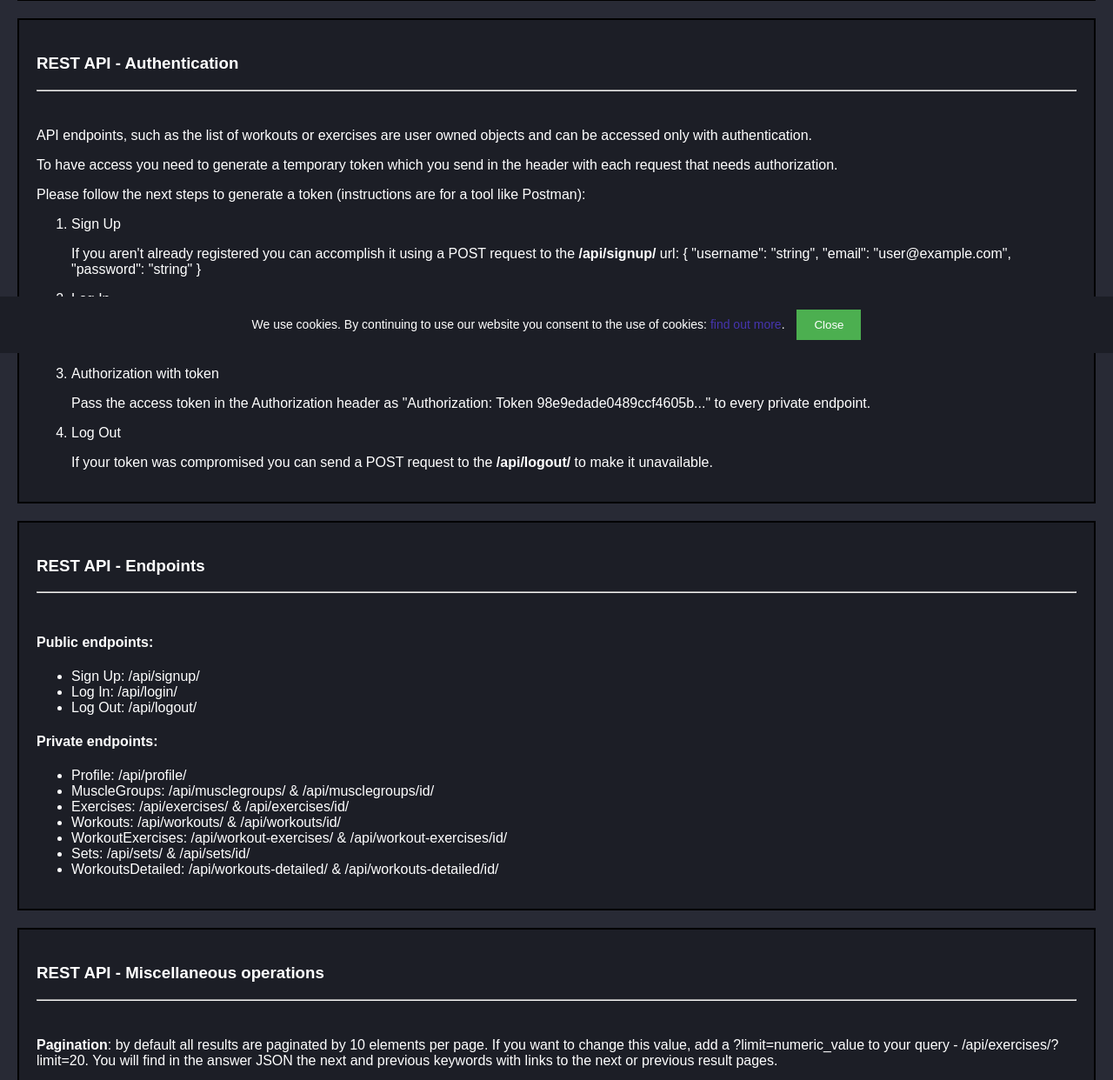
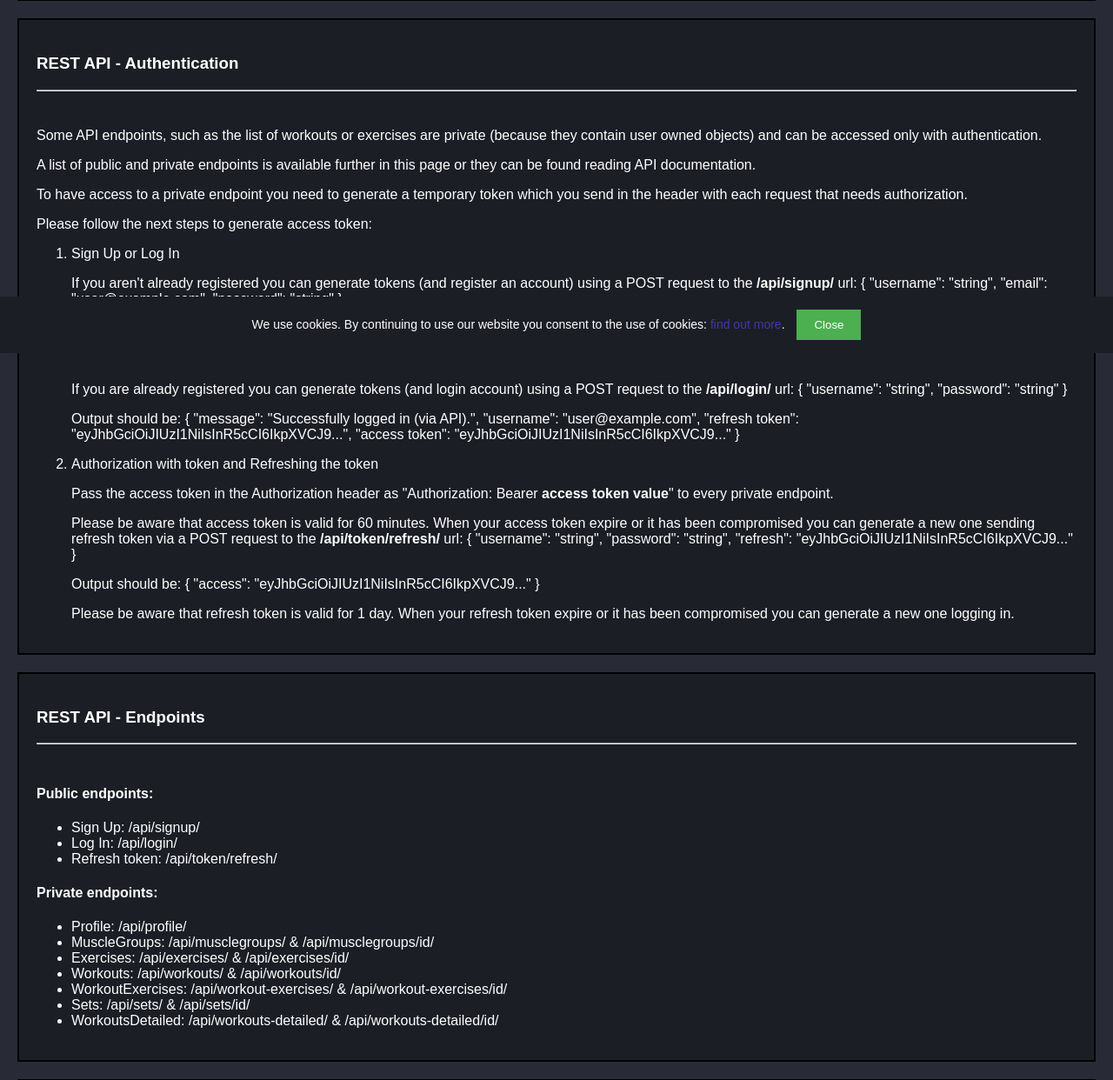
Before and after one commit to vladutcretu/MyWorkoutSTATS, a Django app: page /rest-api/ in a window 1280 px wide. Shown: the part 394-1636 px from the top of the page at 87% size. Run offline with Django 5.2, Linux system fonts and the light colour scheme; parts of the project's set-up code (start-up, migrations or seed data) failed here and were passed over.

Commit message:
Replace API TokenAuth with JWT (SimpleJWT)

```diff
--- a/MyWorkoutSTATS_app/urls.py
+++ b/MyWorkoutSTATS_app/urls.py
@@ -28,6 +28,10 @@
     SpectacularSwaggerView,
 )
 
+# API JWT Auth
+from rest_framework_simplejwt.views import TokenRefreshView
+
+
 # 3rd party library
 from debug_toolbar.toolbar import debug_toolbar_urls
 
@@ -52,6 +56,10 @@
     ),
     # Allauth urls
     path("accounts/", include("allauth.urls")),
+    # JWT auth urls
+    path(
+        "api/token/refresh/", TokenRefreshView.as_view(), name="token_refresh"
+    ),
 ] + debug_toolbar_urls()
 
 # Needed for use media content (profile pics)
--- a/core/api/urls.py
+++ b/core/api/urls.py
@@ -9,7 +9,6 @@
     # Auth urls
     path("signup/", views.SignUpAPIView.as_view()),
     path("login/", views.LogInAPIView.as_view()),
-    path("logout/", views.LogOutAPIView.as_view()),
     # User profile and account urls
     path("profile/", views.CustomUserAPIView.as_view()),
 ]
--- a/core/templates/utility/rest_api.html
+++ b/core/templates/utility/rest_api.html
@@ -29,38 +29,72 @@
     <hr>
     <br>
 
-    <p>API endpoints, such as the list of workouts or exercises are user owned objects and can be accessed only with authentication.</p>
-    <p>To have access you need to generate a temporary token which you send in the header with each request that needs authorization.</p>
-    <p>Please follow the next steps to generate a token (instructions are for a tool like Postman):</p>
+    <p>Some API endpoints, such as the list of workouts or exercises are private (because they contain user owned objects) and can be accessed only with authentication.</p>
+    <p>A list of public and private endpoints is available further in this page or they can be found reading API documentation.</p>
+    <p>To have access to a private endpoint you need to generate a temporary token which you send in the header with each request that needs authorization.</p>
+    <p>Please follow the next steps to generate access token:</p>
 
     <ol type="1">
-        <li>Sign Up</li>
+        <li>Sign Up or Log In</li>
             <p>
-                If you aren't already registered you can accomplish it using a POST request to the <b>/api/signup/</b> url:
+                If you aren't already registered you can generate tokens (and register an account) using a POST request to the <b>/api/signup/</b> url:
                 {
                     "username": "string",
                     "email": "user@example.com",
                     "password": "string"
                 }
             </p>
+            <p>
+                Output should be:
+                {
+                    "message": "User account (via API) successfully created",
+                    "username": "string",
+                    "email": "user@example.com",
+                    "refresh token": "eyJhbGciOiJIUzI1NiIsInR5cCI6IkpXVCJ9...",
+                    "access token": "eyJhbGciOiJIUzI1NiIsInR5cCI6IkpXVCJ9..."
+                }
 
-        <li>Log In</li>
+            <br><br>
+
             <p>
-                To get an access token (eg. "98e9edade0489ccf4605b...") you need to send username and password via POST request to the <b>/api/login/</b> url:
+                If you are already registered you can generate tokens (and login account) using a POST request to the <b>/api/login/</b> url:
                 {
                     "username": "string",
                     "password": "string"
                 }
+            </p>
+                Output should be:
+                {
+                    "message": "Successfully logged in (via API).",
+                    "username": "user@example.com",
+                    "refresh token": "eyJhbGciOiJIUzI1NiIsInR5cCI6IkpXVCJ9...",
+                    "access token": "eyJhbGciOiJIUzI1NiIsInR5cCI6IkpXVCJ9..."
+                }
             <p>
 
-        <li>Authorization with token</li>
+        <li>Authorization with token and Refreshing the token</li>
             <p>
-                Pass the access token in the Authorization header as "Authorization: Token 98e9edade0489ccf4605b..."
-                to every private endpoint.
+                Pass the access token in the Authorization header as "Authorization: Bearer <b>access token value</b>" to every private endpoint.
             </p>
-
-        <li>Log Out</li>
-            <p>If your token was compromised you can send a POST request to the <b>/api/logout/</b> to make it unavailable.</p>
+            <p>
+                Please be aware that access token is valid for 60 minutes.
+                When your access token expire or it has been compromised you can generate a new one sending refresh token via a POST request to the <b>/api/token/refresh/</b> url:
+                {
+                    "username": "string",
+                    "password": "string",
+                    "refresh": "eyJhbGciOiJIUzI1NiIsInR5cCI6IkpXVCJ9..."
+                }
+            </p>
+            <p>
+                Output should be:
+                {
+                    "access": "eyJhbGciOiJIUzI1NiIsInR5cCI6IkpXVCJ9..."
+                }
+            </p>
+            <p>
+                Please be aware that refresh token is valid for 1 day.
+                When your refresh token expire or it has been compromised you can generate a new one logging in.
+            </p>
     </ol>
 </div>
 
@@ -74,7 +108,7 @@
     <ul>
         <li>Sign Up: /api/signup/</li>
         <li>Log In: /api/login/</li>
-        <li>Log Out: /api/logout/</li>
+        <li>Refresh token: /api/token/refresh/</li>
     </ul>
 
     <h4>Private endpoints:</h4>
--- a/requirements.txt
+++ b/requirements.txt
@@ -11,6 +11,7 @@
 django-filter==24.3
 django-redis==5.4.0
 djangorestframework==3.15.2
+djangorestframework_simplejwt==5.5.0
 drf-spectacular==0.28.0
 gunicorn==23.0.0
 idna==3.8
@@ -23,7 +24,7 @@
 pillow==10.4.0
 pluggy==1.5.0
 pycparser==2.22
-PyJWT==2.10.1
+PyJWT==2.9.0
 pytest==8.3.5
 python-dotenv==1.0.1
 pytz==2024.2
```
Also changed, not shown: MyWorkoutSTATS_app/settings.py (+16 -6 lines), core/api/views.py (+16 -18 lines), README.md.
